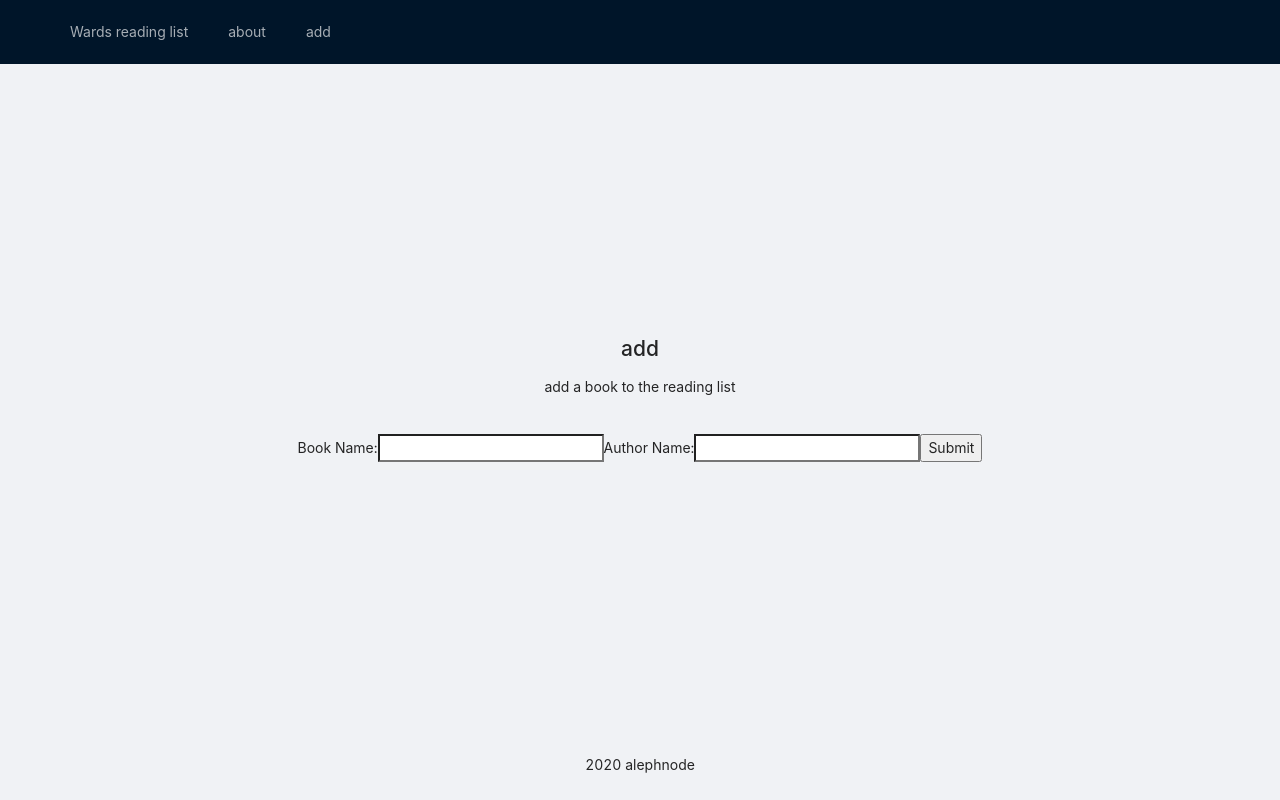
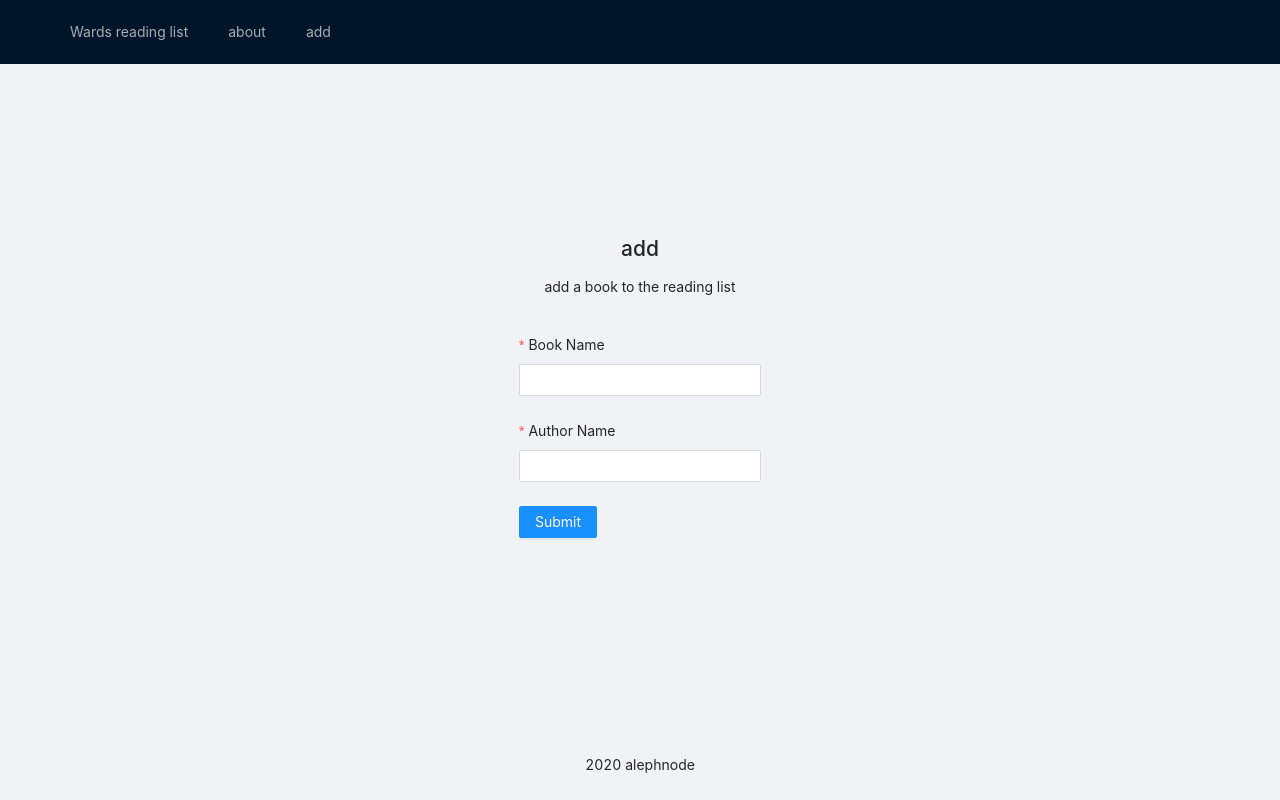
Before and after one commit to alephnode/reading-list, a Next.js app: page /add in a window 1280 px wide. Built offline with nearby package versions, Linux system fonts and the light colour scheme.

Commit message:
Better Form Use Via Antd

```diff
--- a/pages/add.tsx
+++ b/pages/add.tsx
@@ -1,18 +1,20 @@
-import { FormEvent, useState } from 'react'
+import { useState } from 'react'
+import { Form, Input, Button } from 'antd'
 import { insertBookAuthor } from '../mutations'
 import { fetchAPI, statusMessages } from '../lib/utils'
 
+interface FormValues {
+  bookName: string
+  authorName: string
+}
+
 export default function AddPage() {
-  const [authorName, setAuthorName] = useState('')
-  const [bookName, setBookName] = useState('')
   const [status, setStatus] = useState(statusMessages.unresolved)
 
-  const handleSubmit = async (e: FormEvent) => {
-    e.preventDefault()
+  const handleSubmit = async ({ bookName, authorName }: FormValues) => {
     const res = await fetchAPI(insertBookAuthor(authorName, bookName))
-    const responseStatus = res.errors
-      ? statusMessages.error
-      : statusMessages.success
+    const responseStatus =
+      !res || res.errors ? statusMessages.error : statusMessages.success
     setStatus(responseStatus)
   }
 
@@ -25,25 +27,39 @@ export default function AddPage() {
       {status === statusMessages.success ? <p>success! book added.</p> : null}
       {status === statusMessages.error ? <p>error adding book.</p> : null}
       {status === statusMessages.unresolved ? (
-        <form onSubmit={handleSubmit}>
-          <label>
-            Book Name:
-            <input
-              type="text"
-              value={bookName}
-              onChange={(e) => setBookName(e.target.value)}
-            />
-          </label>
-          <label>
-            Author Name:
-            <input
-              type="text"
-              value={authorName}
-              onChange={(e) => setAuthorName(e.target.value)}
-            />
-          </label>
-          <input type="submit" value="Submit" />
-        </form>
+        <Form layout="vertical" name="basic" onFinish={handleSubmit}>
+          <Form.Item
+            label="Book Name"
+            name="bookName"
+            rules={[
+              {
+                required: true,
+                message: 'Please input book name!',
+              },
+            ]}
+          >
+            <Input />
+          </Form.Item>
+
+          <Form.Item
+            label="Author Name"
+            name="authorName"
+            rules={[
+              {
+                required: true,
+                message: 'Please input author name!',
+              },
+            ]}
+          >
+            <Input />
+          </Form.Item>
+
+          <Form.Item>
+            <Button type="primary" htmlType="submit">
+              Submit
+            </Button>
+          </Form.Item>
+        </Form>
       ) : null}
     </>
   )
--- a/pages/index.tsx
+++ b/pages/index.tsx
@@ -7,6 +7,10 @@ import { Book } from '../lib/types/Book'
 interface HomePageProps {
   status: string
   books: Book[] | null
+}
+
+const titleStyles = {
+  fontSize: '2em',
 }
 
 export const getServerSideProps: GetServerSideProps = async () => {
@@ -22,7 +26,7 @@ export const getServerSideProps: GetServerSideProps = async () => {
 export default function HomePage(props: HomePageProps) {
   return (
     <>
-      <h1 className="title">books</h1>
+      <h1 style={titleStyles}>reading list</h1>
       {props.status === statusMessages.error ? (
         <p>issue loading books.</p>
       ) : (
```
Also changed, not shown: lib/components/BookList.tsx (+5 -2 lines).
